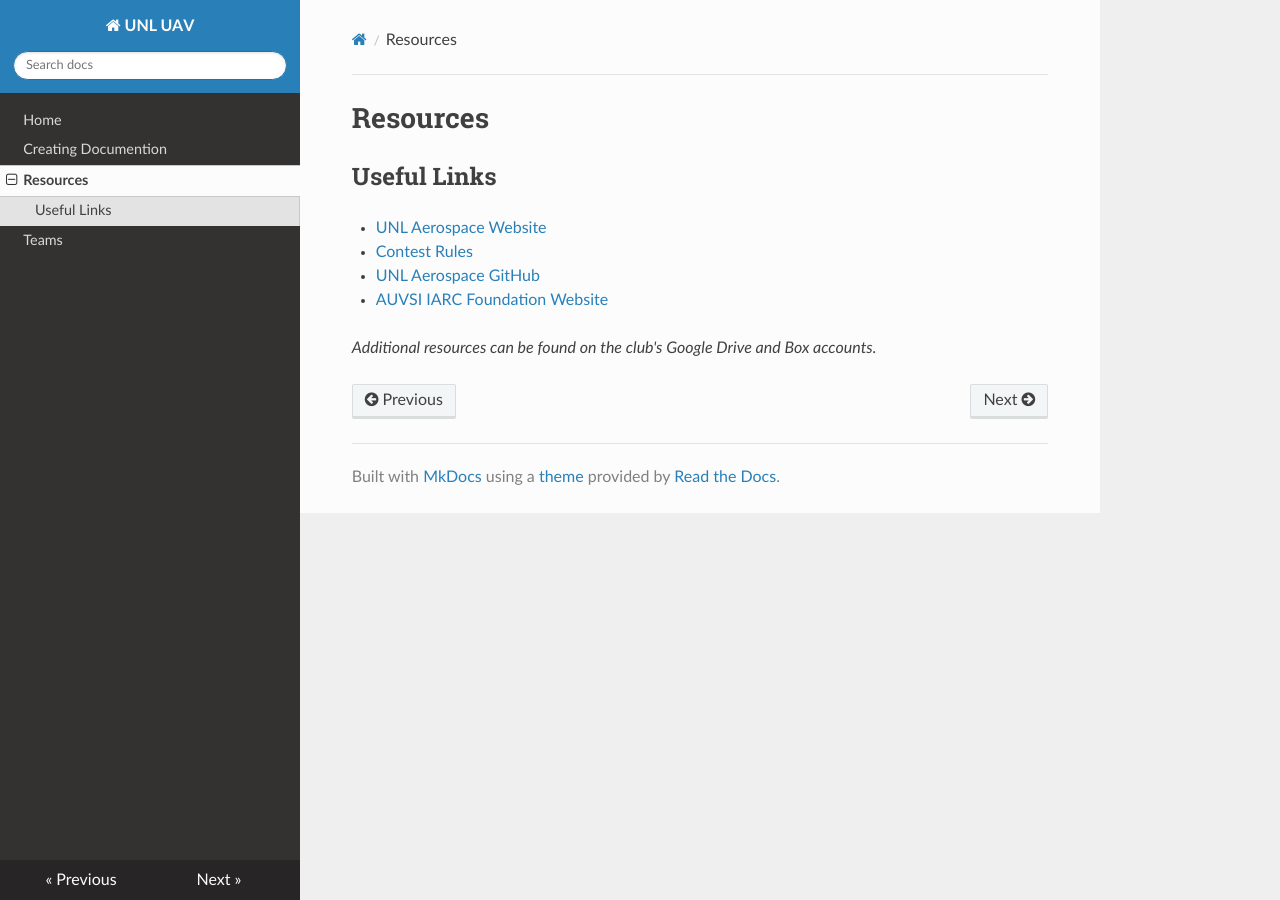
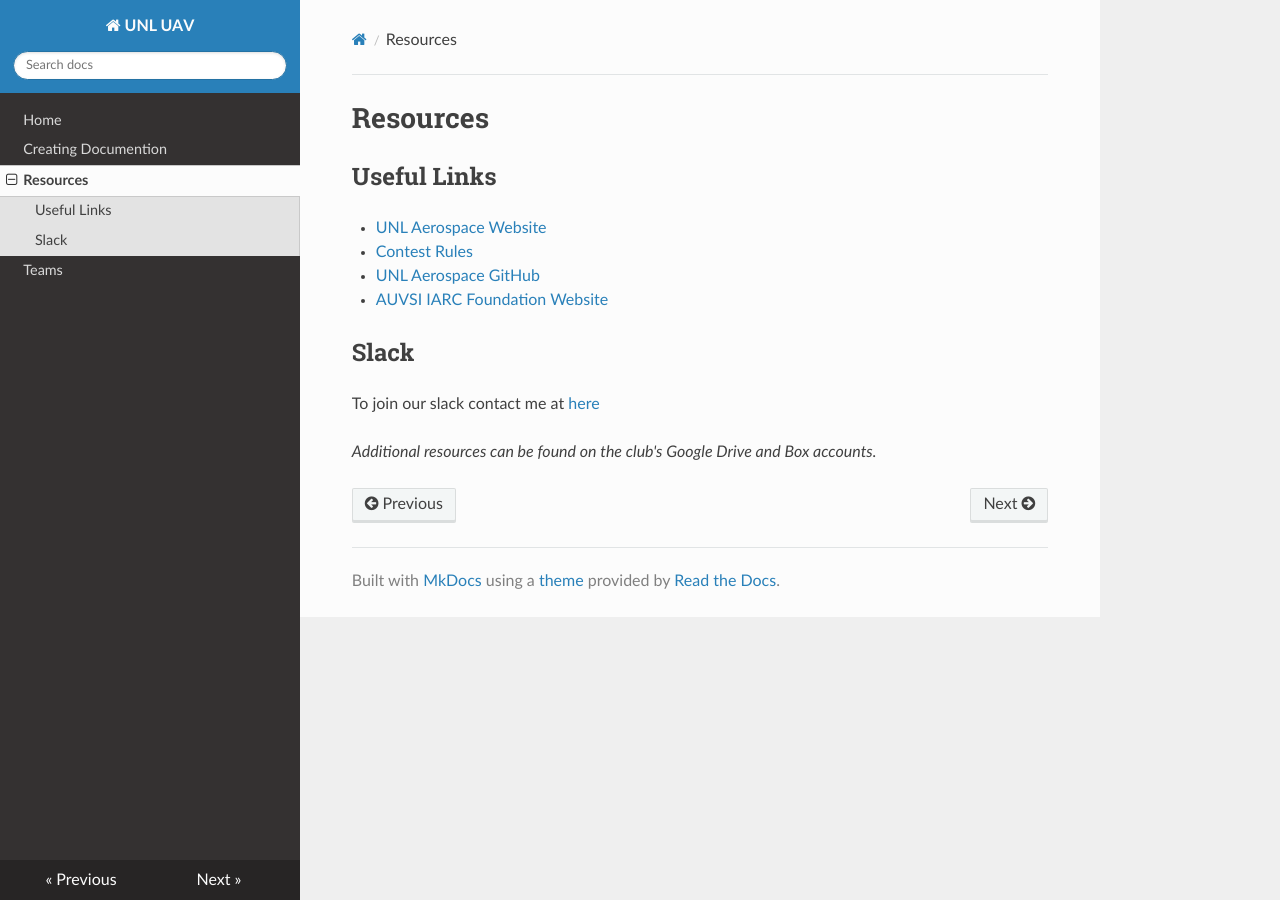
Before and after one commit to docquantum/unl-uav.github.io, an MkDocs documentation site: the page built from docs/resources.md, in a window 1280 px wide. Built offline with MkDocs 1.6.1, drawn with Linux system fonts in a browser that asks for light colours; nearby versions of some CDN libraries.

Commit message:
add email

```diff
--- a/docs/resources.md
+++ b/docs/resources.md
@@ -6,4 +6,7 @@
 - [UNL Aerospace GitHub](https://github.com/UNL-UAV)
 - [AUVSI IARC Foundation Website](http://www.aerialroboticscompetition.org/)
 
+## Slack
+To join our slack contact me at [here](mailto://andrew_hossack@outlook.com)
+
 _Additional resources can be found on the club's Google Drive and Box accounts._
```
